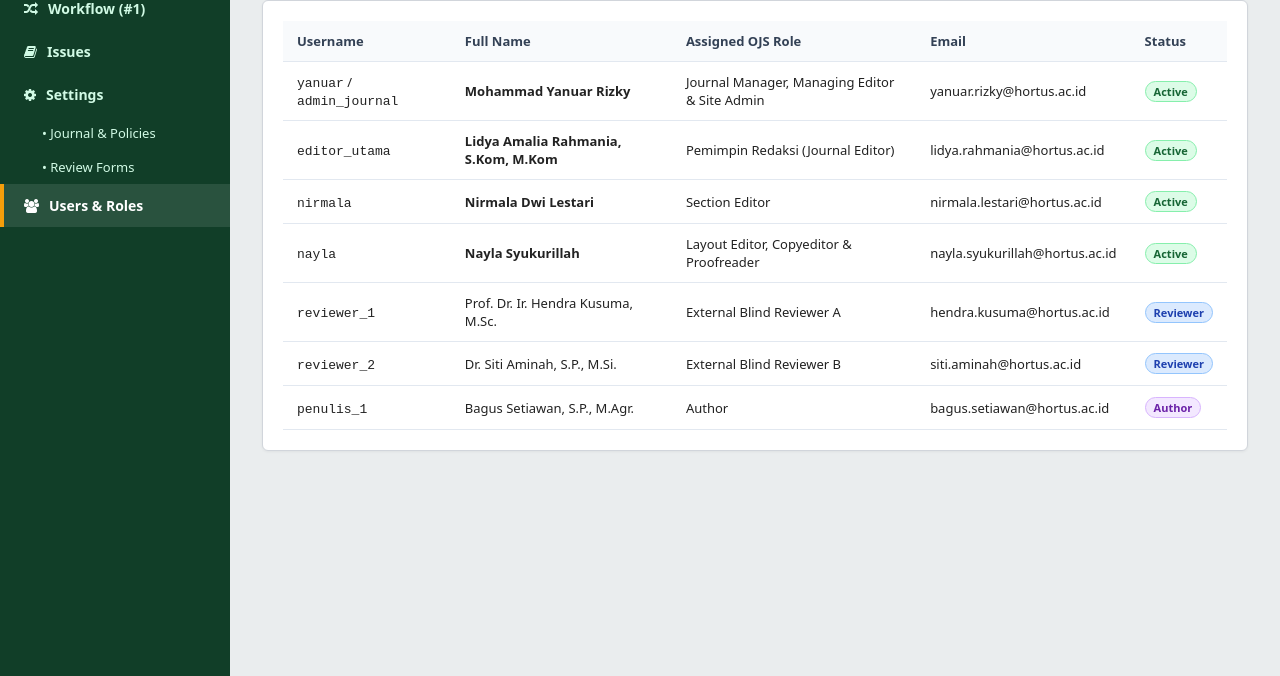
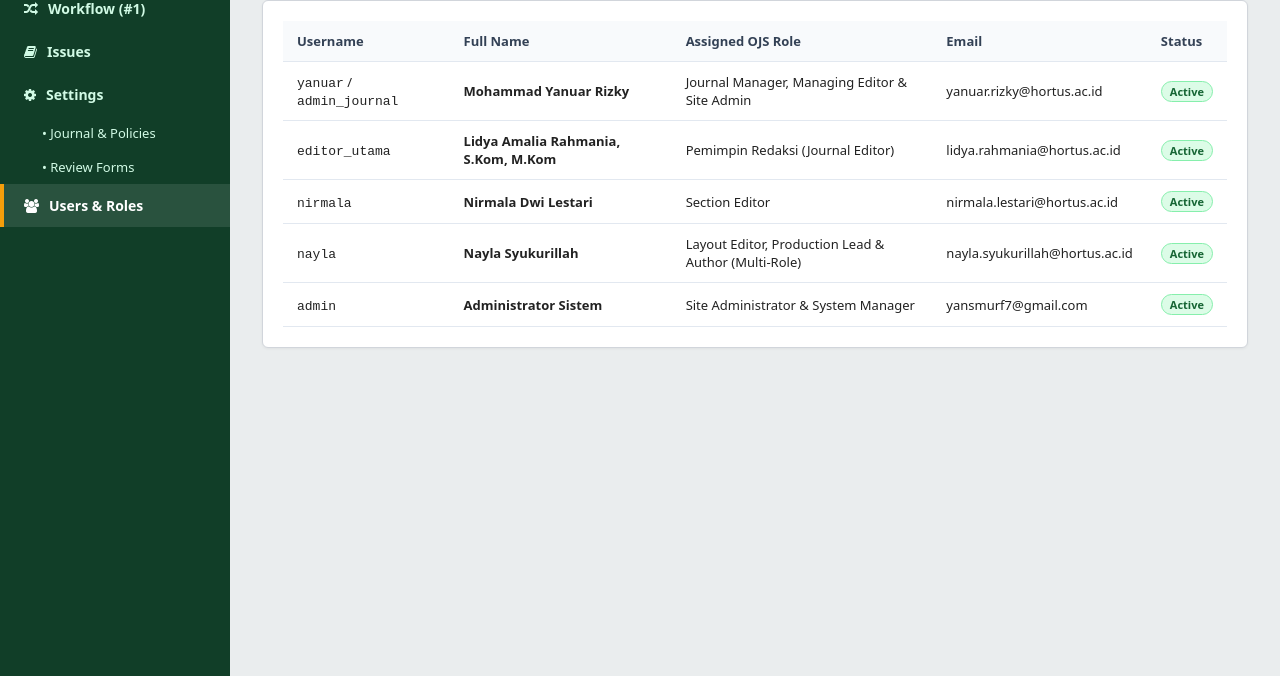
Before and after one commit to Raden-Yascuw/hortus-journal-ojs, a plain HTML site: page dashboard.html in a window 1280 px wide. Both pictures are taken after a click on the element "Users & Roles". Shown: the part 124-800 px from the top of the page. Drawn offline with Linux system fonts and the light colour scheme.

Commit message:
feat(portal): sesuaikan tampilan author submisi dan tabel akun pengguna ke model nayla, yanuar, nirmala

```diff
--- a/dashboard.html
+++ b/dashboard.html
@@ -474,8 +474,8 @@
 										<span>Layout Editor, Copyeditor &amp; Production Team — <code>nayla</code></span>
 									</div>
 									<div class="participant_item">
-										<strong>Bagus Setiawan, S.P., M.Agr.</strong>
-										<span>Author — <code>penulis_1</code></span>
+										<strong>Nayla Syukurillah</strong>
+										<span>Author (Submitting Author) — <code>nayla</code></span>
 									</div>
 								</div>
 							</div>
@@ -640,30 +640,16 @@
 							<tr>
 								<td><code>nayla</code></td>
 								<td><strong>Nayla Syukurillah</strong></td>
-								<td>Layout Editor, Copyeditor &amp; Proofreader</td>
+								<td>Layout Editor, Production Lead &amp; Author (Multi-Role)</td>
 								<td>nayla.syukurillah@hortus.ac.id</td>
 								<td><span class="ojs_badge badge_green">Active</span></td>
 							</tr>
 							<tr>
-								<td><code>reviewer_1</code></td>
-								<td>Prof. Dr. Ir. Hendra Kusuma, M.Sc.</td>
-								<td>External Blind Reviewer A</td>
-								<td>hendra.kusuma@hortus.ac.id</td>
-								<td><span class="ojs_badge badge_blue">Reviewer</span></td>
-							</tr>
-							<tr>
-								<td><code>reviewer_2</code></td>
-								<td>Dr. Siti Aminah, S.P., M.Si.</td>
-								<td>External Blind Reviewer B</td>
-								<td>siti.aminah@hortus.ac.id</td>
-								<td><span class="ojs_badge badge_blue">Reviewer</span></td>
-							</tr>
-							<tr>
-								<td><code>penulis_1</code></td>
-								<td>Bagus Setiawan, S.P., M.Agr.</td>
-								<td>Author</td>
-								<td>bagus.setiawan@hortus.ac.id</td>
-								<td><span class="ojs_badge badge_purple">Author</span></td>
+								<td><code>admin</code></td>
+								<td><strong>Administrator Sistem</strong></td>
+								<td>Site Administrator &amp; System Manager</td>
+								<td>yansmurf7@gmail.com</td>
+								<td><span class="ojs_badge badge_green">Active</span></td>
 							</tr>
 						</tbody>
 					</table>
@@ -732,7 +718,7 @@
 		const defaultSubmissions = [
 			{
 				id: 1,
-				author: "Bagus Setiawan, S.P., M.Agr.",
+				author: "Nayla Syukurillah, Mohammad Yanuar Rizky, Nirmala Dwi Lestari",
 				title: "Implementation of IoT-Based Smart Drip Irrigation for Precision Robusta Coffee Cultivation in East Java",
 				section: "Original Research Articles",
 				stage: "Published (Vol. 1 No. 1, 2026)",
```
Also changed, not shown: login.html (+3 -3 lines), public_site/dashboard.html (+9 -23 lines), public_site/login.html (+3 -3 lines).
